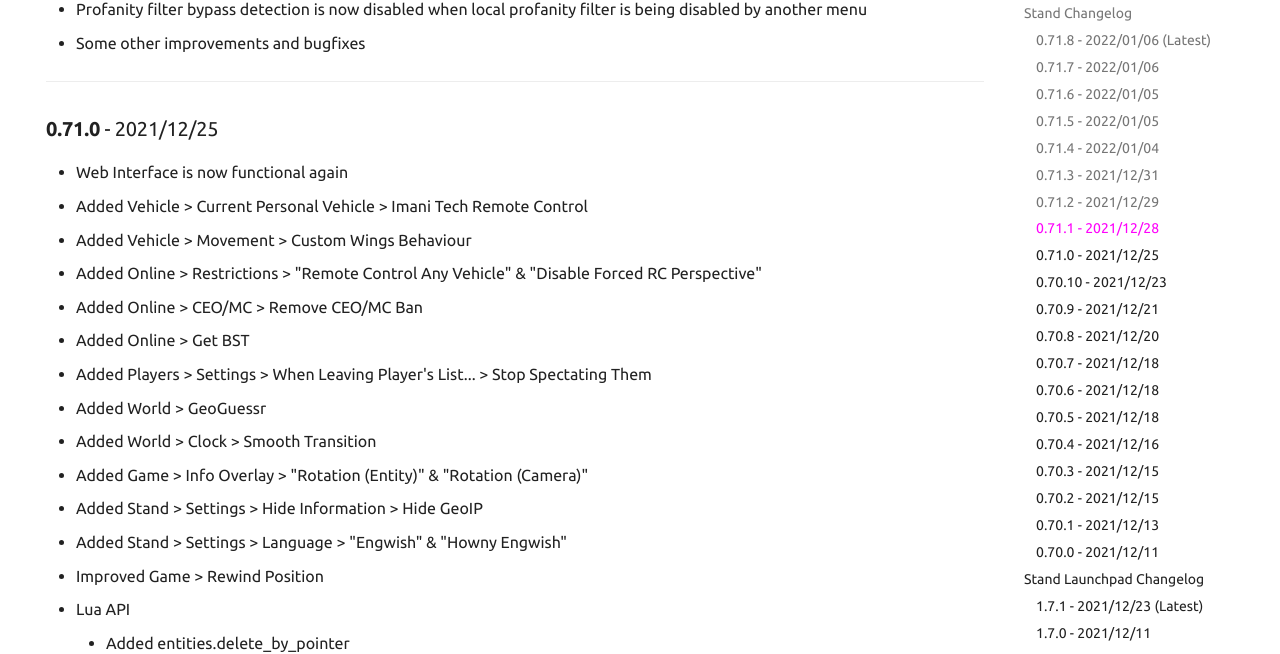
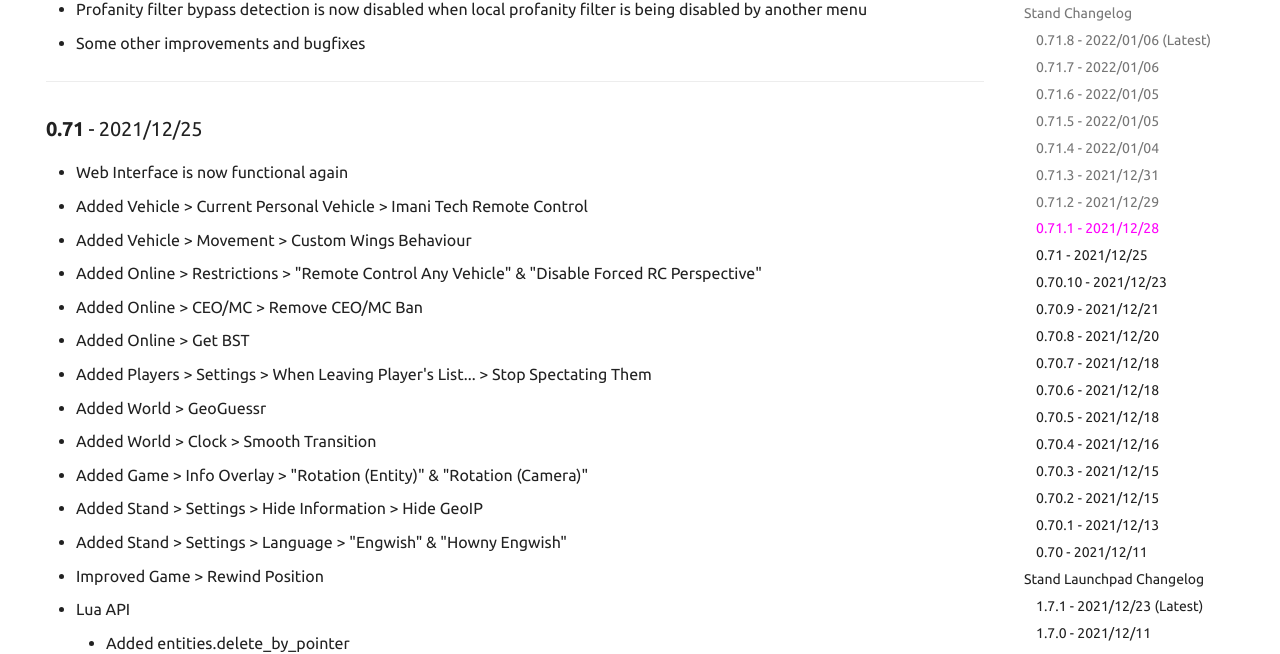
Before and after one commit to estradiols/stand-docs, an MkDocs documentation site: the page built from docs/changelog.md, in a window 1280 px wide and 900 px high, scrolled down 1957 px. Shown: the part 143-797 px from the top of the window. Built offline with MkDocs 1.6.1 and Material for MkDocs 9.7.7, drawn with Linux system fonts in a browser that asks for light colours; comment, search, counter and statistics services are not loaded; the version menu is left out.

Commit message:
Removed null versions

```diff
--- a/docs/changelog.md
+++ b/docs/changelog.md
@@ -71,7 +71,7 @@
 
 ---
 
-### **0.71.0** - 2021/12/25
+### **0.71** - 2021/12/25
 - Web Interface is now functional again
 - Added Vehicle > Current Personal Vehicle > Imani Tech Remote Control
 - Added Vehicle > Movement > Custom Wings Behaviour
@@ -160,7 +160,7 @@
 
 ---
 
-### **0.70.0** - 2021/12/11
+### **0.70** - 2021/12/11
 - Stand now allows you to have multiple profiles at {Stand > Profiles}. Note that "Automatically Saved State" is not migrated, so you have to manually enable it for your profile, if you so wish.
 - Added Vehicle > Los Santos Customs > Appearance > Remove Turret
 - [Regular] Added Online > Transitions > Matchmaking Region
```
